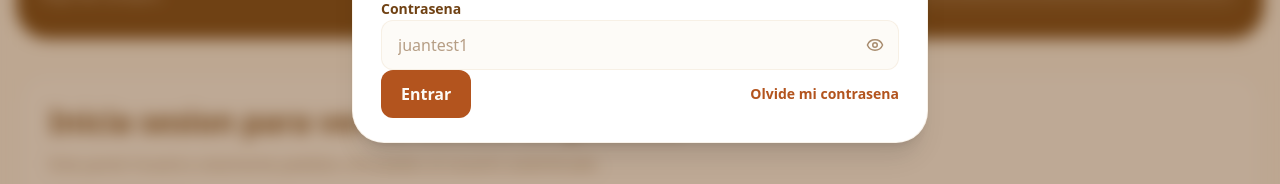
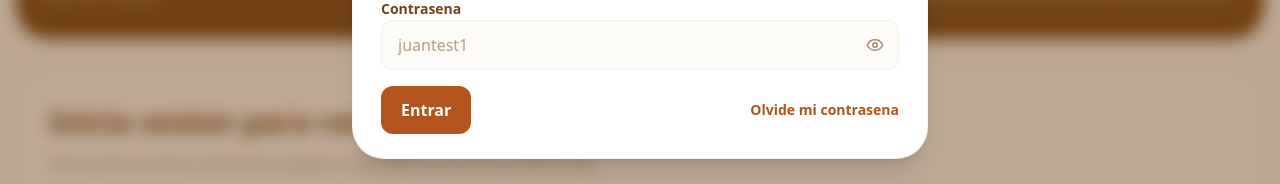
Before and after one commit to FeMizo/Molotes-Amor, a Next.js app: page /mi-cuenta/pedidos in a window 1280 px wide. Both pictures are taken after a click on the button "Entrar". Shown: the part 312-496 px from the top of the page. Built offline with nearby package versions, Linux system fonts and the light colour scheme; no server answers.

Commit message:
:hammer: 1.9.15 Update modal login

```diff
--- a/components/auth/AuthModal.tsx
+++ b/components/auth/AuthModal.tsx
@@ -258,7 +258,7 @@
             {success ? <p className="font-semibold text-olivo">{success}</p> : null}
             {error ? <p className="font-semibold text-rojo-quemado">{error}</p> : null}
 
-            <div className="flex flex-wrap items-center justify-between gap-3">
+            <div className="flex flex-wrap items-center justify-between gap-3 mt-4">
               <button className="rounded-xl bg-terracota px-5 py-3 font-bold text-crema transition-colors hover:bg-rojo-quemado">
                 Entrar
               </button>
--- a/package.json
+++ b/package.json
@@ -1,6 +1,6 @@
 {
   "name": "molotes-amor",
-  "version": "1.9.14",
+  "version": "1.9.15",
   "private": true,
   "scripts": {
     "dev": "next dev --port 4200",
```
